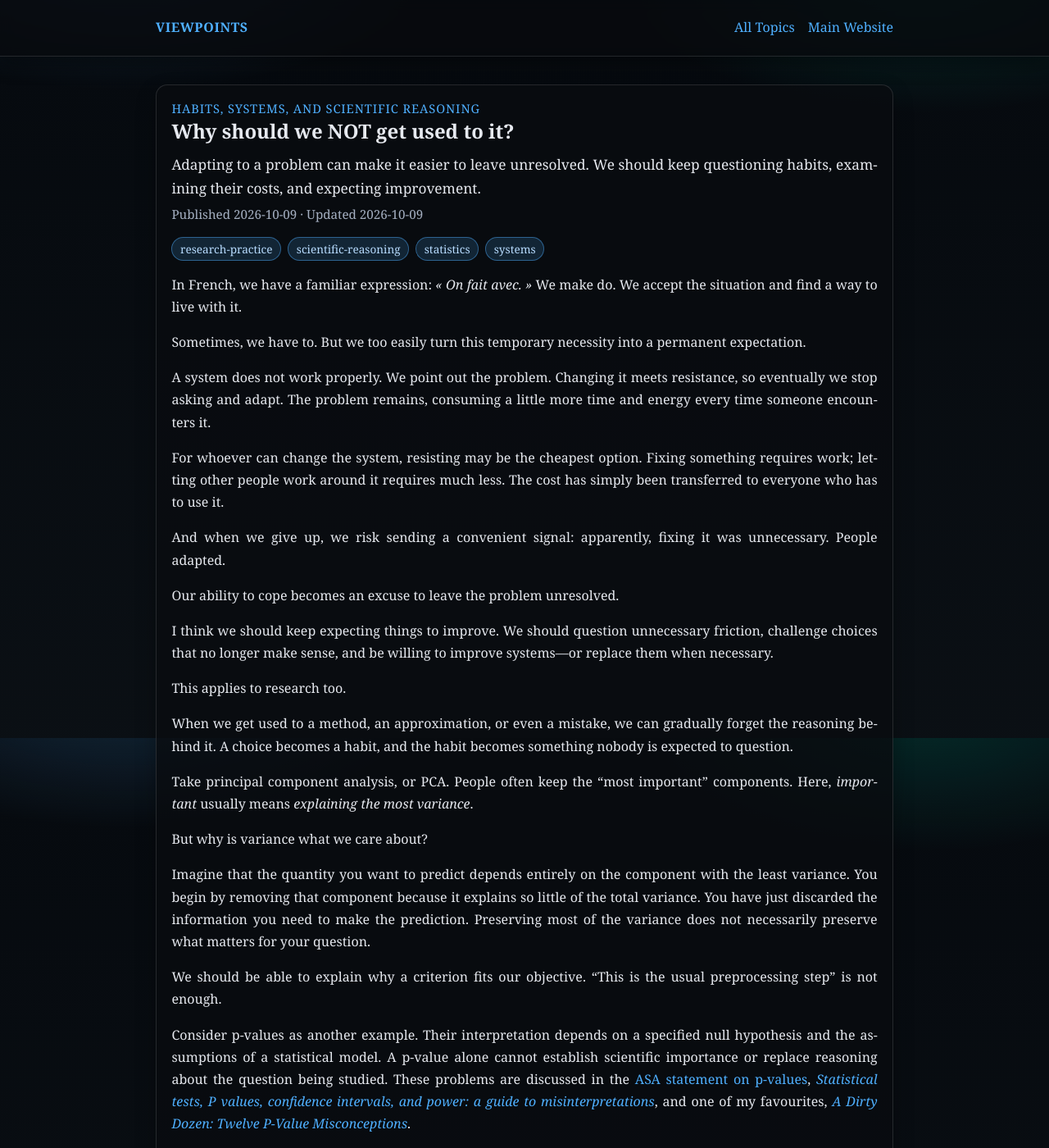
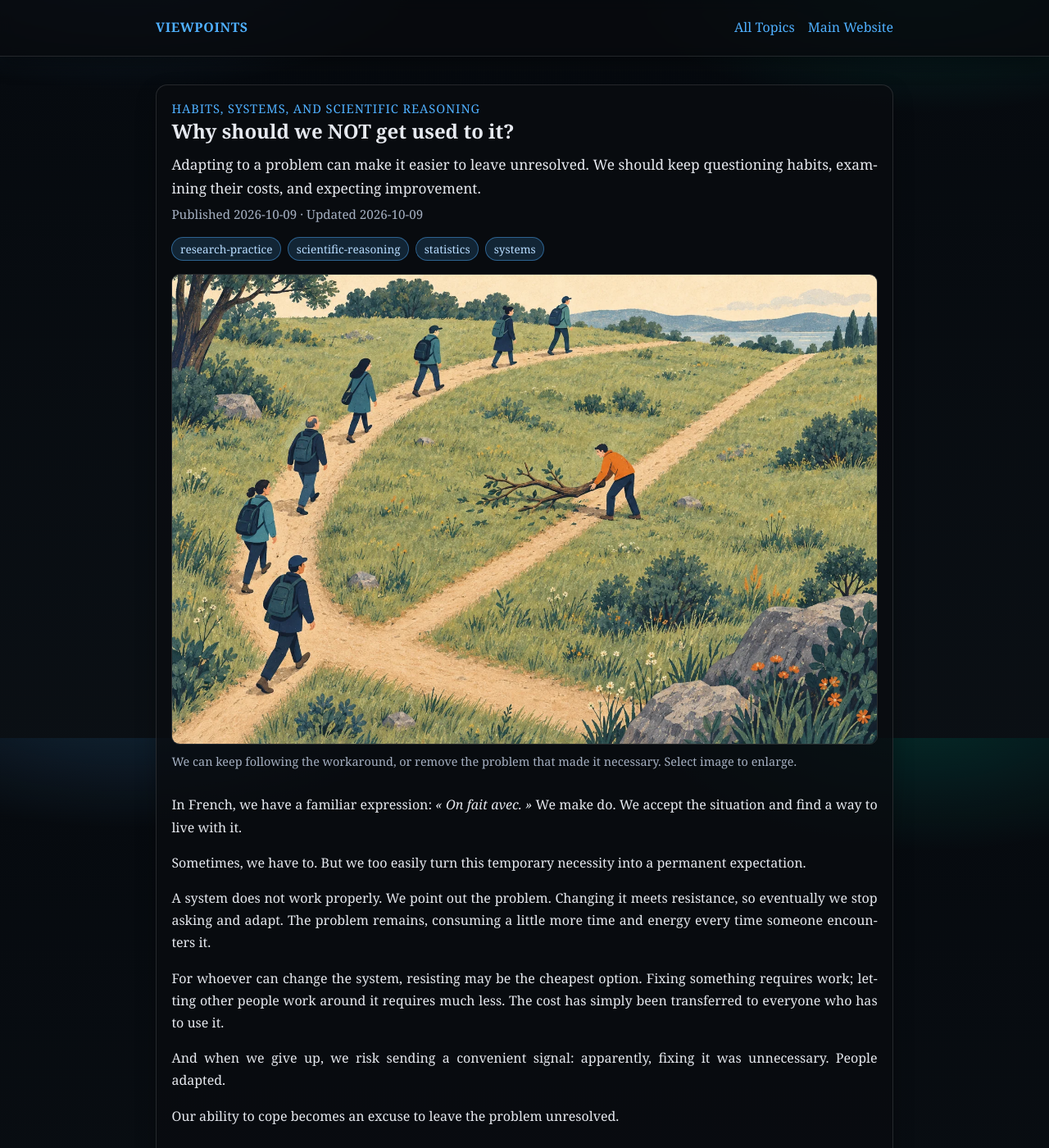
Before and after one commit to mgravey/viewpoints, a Jekyll site: the page built from _topics/why-should-we-not-get-used-to-it.md, in a window 1280 px wide and 1400 px high. Shown: the whole window at 82% size. Built offline with Jekyll 4.4.1, drawn with Linux system fonts in a browser that asks for light colours; some of the changed text lies outside the part shown.

Commit message:
Illustrate viewpoints with paintings and explanatory schematics

```diff
--- /dev/null
+++ b/_includes/topic-figure.html
@@ -0,0 +1,6 @@
+<figure class="topic-figure">
+  <a href="{{ include.src | relative_url }}" aria-label="{{ include.alt | prepend: 'Open full-size image: ' | escape }}">
+    <img src="{{ include.src | relative_url }}" alt="{{ include.alt | escape }}" width="1536" height="1024" loading="{{ include.loading | default: 'lazy' }}" decoding="async">
+  </a>
+  <figcaption>{{ include.caption | escape }} <span class="figure-enlarge">Select image to enlarge.</span></figcaption>
+</figure>
--- a/_topics/why-should-we-not-get-used-to-it.md
+++ b/_topics/why-should-we-not-get-used-to-it.md
@@ -8,6 +8,8 @@ updated: 2026-10-09
 tags: [research-practice, scientific-reasoning, statistics, systems]
 status: published
 ---
+
+{% include topic-figure.html src="/assets/images/viewpoints/clearing-the-path.webp" alt="Walkers follow a long detour around a fallen branch while one person lifts it out of the direct path." caption="We can keep following the workaround, or remove the problem that made it necessary." loading="eager" %}
 
 In French, we have a familiar expression: *« On fait avec. »* We make do. We accept the situation and find a way to live with it.
 
@@ -20,6 +22,8 @@ For whoever can change the system, resisting may be the cheapest option. Fixing
 And when we give up, we risk sending a convenient signal: apparently, fixing it was unnecessary. People adapted.
 
 Our ability to cope becomes an excuse to leave the problem unresolved.
+
+{% include topic-figure.html src="/assets/images/viewpoints/cycle-of-acceptance.webp" alt="A cycle runs from problem to workaround to habit to accepted as normal, then back to the unresolved problem. An alternative path leads from the problem to question and improve, then to less effort for everyone." caption="A workaround can become a habit that keeps the original problem in place. Questioning it opens another path." %}
 
 I think we should keep expecting things to improve. We should question unnecessary friction, challenge choices that no longer make sense, and be willing to improve systems—or replace them when necessary.
 
--- a/assets/css/main.scss
+++ b/assets/css/main.scss
@@ -198,7 +198,42 @@ main {
   margin-top: 0;
 }
 
+.topic-figure {
+  margin: 1.8rem 0;
+}
+
+.topic-figure a {
+  display: block;
+  border-radius: 10px;
+}
+
+.topic-figure a:focus-visible {
+  outline: 3px solid var(--accent);
+  outline-offset: 4px;
+}
+
+.topic-figure img {
+  display: block;
+  width: 100%;
+  height: auto;
+  border: 1px solid var(--line);
+  border-radius: 10px;
+}
+
+.topic-figure figcaption {
+  margin-top: 0.6rem;
+  color: var(--muted);
+  font-size: 0.9rem;
+  line-height: 1.5;
+  text-align: left;
+}
+
+.figure-enlarge {
+  white-space: nowrap;
+}
+
 .topic-footer {
+  overflow-wrap: anywhere;
   margin-top: 1.35rem;
   border-top: 1px dashed var(--line);
   padding-top: 0.95rem;
```
Also changed, not shown: _topics/should-a-new-idea-already-outperform-the-state-of-the-art.md (+4 -0 lines), README.md, assets/images/viewpoints/clearing-the-path.webp (added), assets/images/viewpoints/cycle-of-acceptance.webp (added), assets/images/viewpoints/pruning-new-directions.webp (added), assets/images/viewpoints/research-alternatives.webp (added), 1 other file.
